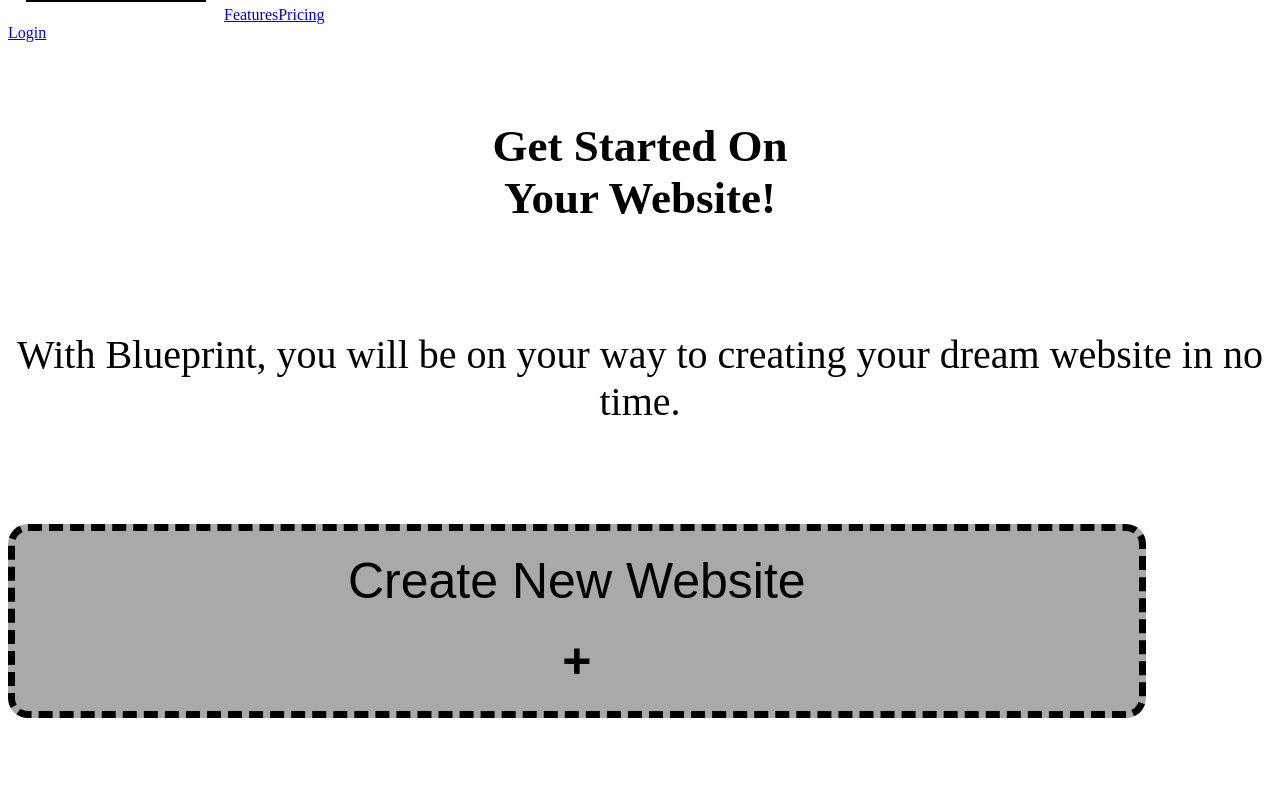
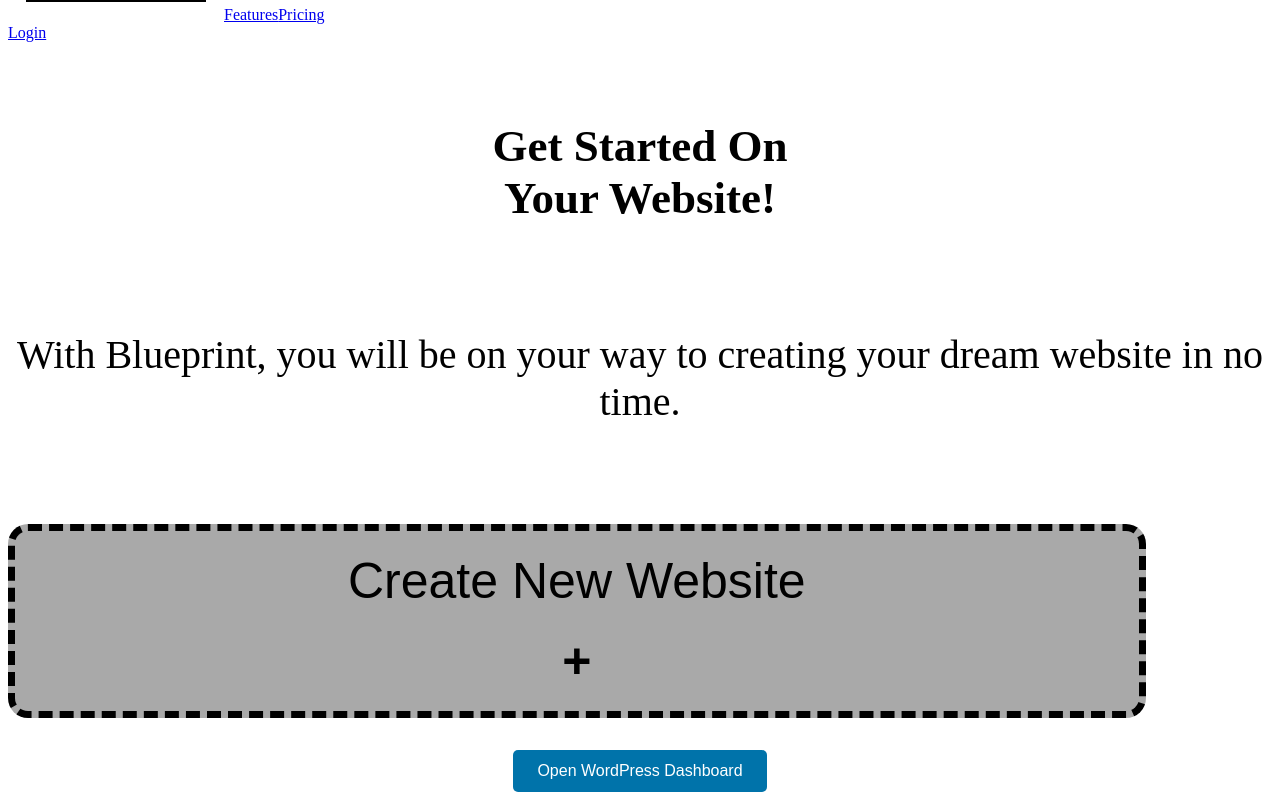
Before and after one commit to conner-chil32/Blueprint, a Next.js app in the folder blueprint/: page /FTU-main in a window 1280 px wide. Shown: the part 204-1004 px from the top of the page. Before the commit the page ends 930 px from the top, so only its background shows below. Built offline with nearby package versions, Linux system fonts and the light colour scheme.

Commit message:
Added button in FTU-main that creates a new Wordpress site page.

```diff
--- a/blueprint/src/app/FTU-main/page.js
+++ b/blueprint/src/app/FTU-main/page.js
@@ -1,9 +1,14 @@
+'use client';
+
 //import { Main } from "next/document"; Causing errors
 import Navbar from "../components/navbar";  // Import the Navbar component
 import styles from "./FTU.module.css"; // Import FTU.modules.css for styling
 
-
 export default function RawHTMLPage() {
+    // Handler to open the WordPress dashboard
+    const handleOpenWordPress = () => {
+        window.open("http://localhost:8000", "_blank");
+    };
 
     return (
     <>
@@ -11,14 +16,13 @@
         <meta name="viewport" content="width=device-width, initial-scale=1.0" />
         <title>FTU-Main</title>
 
-    {/*Integrate the top bar component*/}
+        {/* Integrate the top bar component */}
         <div className="topBarBackground">
             <Navbar />
         </div>
 
         <div className={`${styles.body} ${styles.content}`}>
-
-        <h1 className={`${styles.h1}`} >Get Started On <br /> Your Website!</h1>
+            <h1 className={`${styles.h1}`}>Get Started On <br /> Your Website!</h1>
             <h1><br /></h1>
             <p className={`${styles.p}`}>With Blueprint, you will be on your way to creating your dream website in no time.</p>
             <h1><br /></h1>
@@ -29,6 +33,24 @@
                     <b>+</b>
                 </button>
             </a>
+
+            {/* Button to open WordPress Dashboard */}
+            <div style={{ marginTop: "2rem" }}>
+                <button
+                    onClick={handleOpenWordPress}
+                    style={{
+                        backgroundColor: "#0073aa",
+                        color: "#fff",
+                        padding: "0.75rem 1.5rem",
+                        border: "none",
+                        borderRadius: "5px",
+                        fontSize: "1rem",
+                        cursor: "pointer"
+                    }}
+                >
+                    Open WordPress Dashboard
+                </button>
+            </div>
         </div>
     </>
     );
```
Lines whose indentation alone changed are shown as unchanged.
